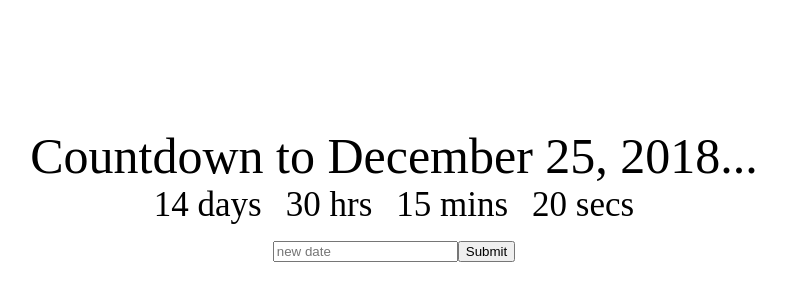
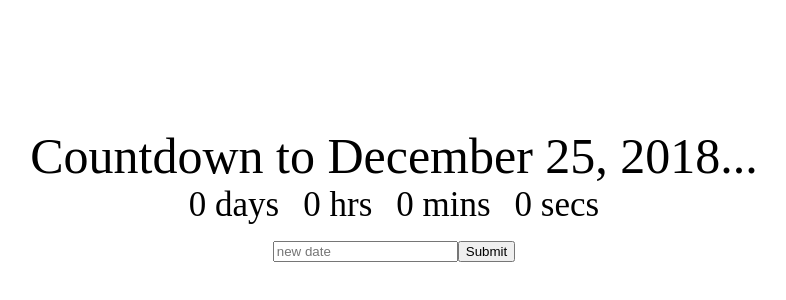
Before and after one commit to UXsree/react-fundas-sb-channel, a React (Create React App) app: page / in a window 1280 px wide. Shown: the part 126-426 px from the top of the page, without its empty margins (246-1032 px from the left). Built offline with nearby package versions, Linux system fonts and the light colour scheme.

Commit message:
separating clock component to a new file

```diff
--- a/src/App.js
+++ b/src/App.js
@@ -1,5 +1,7 @@
 import React, { Component } from 'react';
+import Clock from './Clock.jsx';
 import './app.css';
+
 class App extends Component {
   constructor(props){
     super(props);
@@ -17,12 +19,7 @@
     return(
       <div className="App">
         <div className="App-title">Countdown to {this.state.deadline}</div>
-        <div>
-          <div className="Clock-days">14 days</div>
-          <div className="Clock-hours">30 hrs</div>
-          <div className="Clock-minutes">15 mins</div>
-          <div className="Clock-seconds">20 secs</div>
-        </div>
+        <Clock />
         <div>
           <input onChange={event=>this.setState({newDeadLine: event.target.value})} placeholder="new date"/>
           <button onClick={()=>this.changeDeadLine()}>Submit</button>
--- /dev/null
+++ b/src/Clock.jsx
@@ -0,0 +1,26 @@
+import React, { Component } from 'react';
+import './app.css';
+
+class Clock extends Component{
+  constructor(props){
+    super(props);
+    this.state={
+      days:0,
+      hours:0,
+      minutes:0,
+      seconds:0,
+    }
+  }
+  render(){
+    return(
+        <div>
+          <div className="Clock-days">{this.state.days} days</div>
+          <div className="Clock-hours">{this.state.hours} hrs</div>
+          <div className="Clock-minutes">{this.state.minutes} mins</div>
+          <div className="Clock-seconds">{this.state.seconds} secs</div>
+        </div>
+    )
+  }
+}
+
+export default Clock;
```
